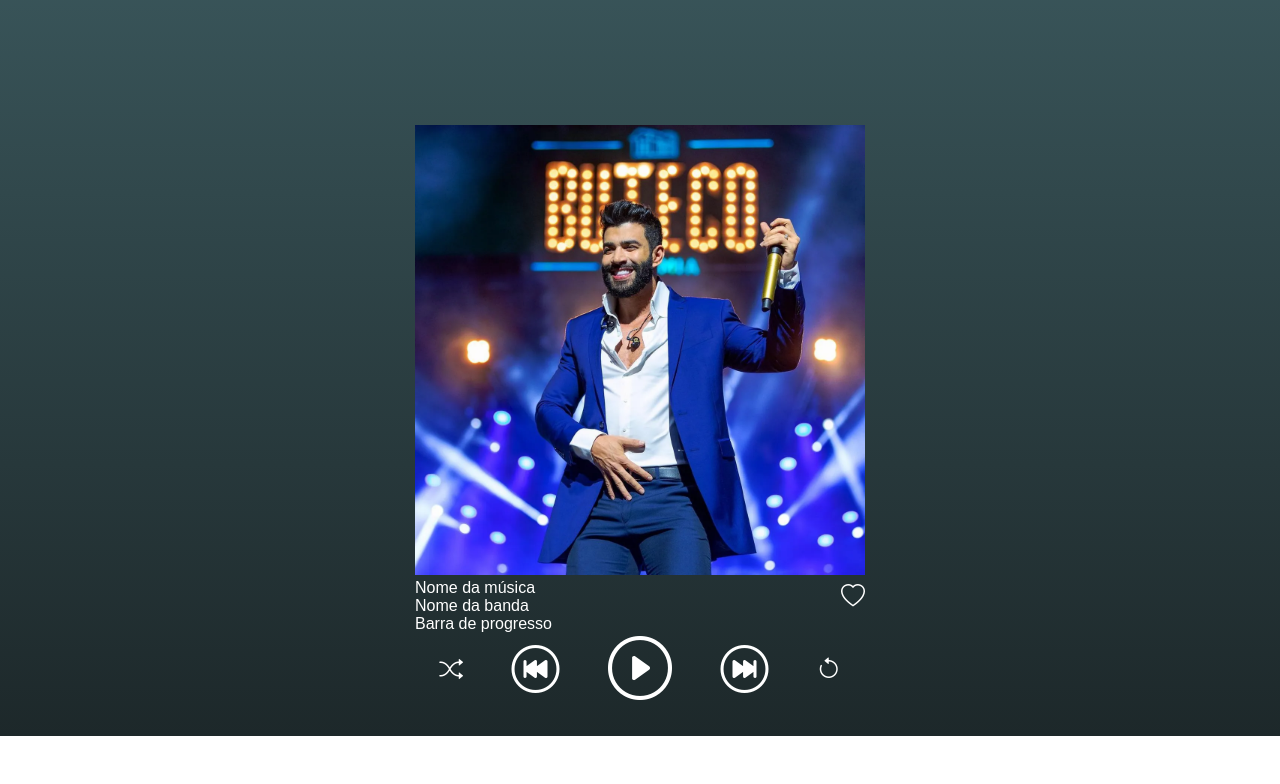
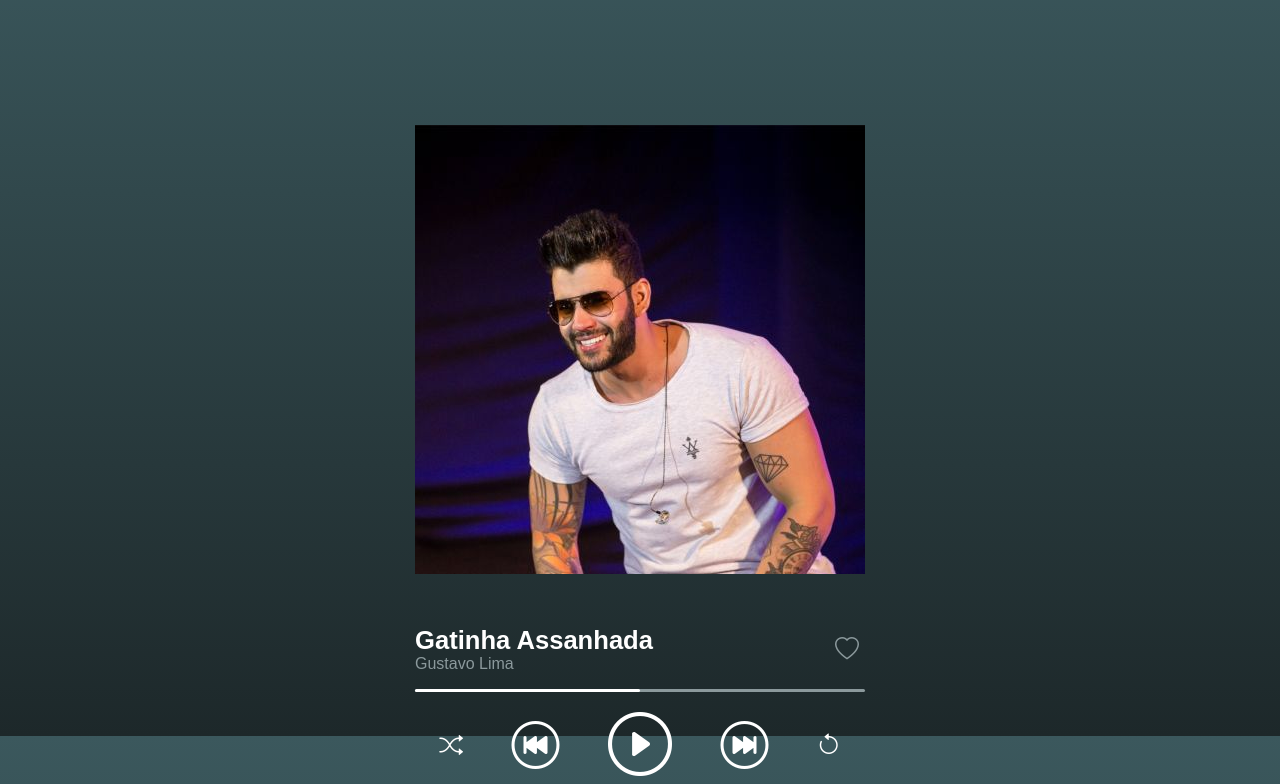
Before and after one commit to devfelipebrito/reprodutor-music, a plain HTML site: page index.html in a window 1280 px wide. Shown: the part 80-864 px from the top of the page. Before the commit the page ends 816 px from the top, so only its background shows below. Drawn offline with nearby package versions, Linux system fonts and the light colour scheme.

Commit message:
adding functionality to buttons

```diff
--- a/index.html
+++ b/index.html
@@ -10,23 +10,27 @@
 <body>
     <div class="music-container">
         <h1 id="playlist-title">Playlist Hashtag</h1>
-        <img id="cover" src="./assets/gusttavolima.png" alt="Gustavo Lima">
+        <img id="cover" alt="Disc Cover">
+        <audio id="audio"></audio>
         <div id="below-cover">
             <div id="song-info">
-                <div>Nome da música</div>
-                <div>Nome da banda</div>
+                <div id="song-name">Nome da música</div>
+                <div id="band-name" class="ligth-color">Nome da banda</div>
             </div>
-            <div id="like" class="button"><i class="bi bi-heart"></i></div>
+            <button id="like" class="button ligth-color"><i class="bi bi-heart"></i></button>
         </div>
-        <div>Barra de progresso</div>
+        <div id="progress-bar">
+            <div id="current-progress"></div>
+        </div>
         <div id="button-container">
-            <div id="shuffle" class="button"><i class="bi bi-shuffle"></i></div>
-            <div id="precious" class="button button-navigate"><i class="bi bi-skip-backward-circle"></i></div>
-            <div id="play" class="button button-biggest"><i class="bi bi-play-circle"></i></div>
-            <div id="next" class="button button-navigate"><i class="bi bi-skip-forward-circle"></i></div>
-            <div id="repeat" class="button"><i class="bi bi-arrow-counterclockwise"></i></div>
+            <button id="shuffle" class="button"><i class="bi bi-shuffle"></i></button>
+            <button id="previous" class="button button-navigate"><i class="bi bi-skip-backward-circle"></i></button>
+            <button id="play" class="button button-biggest"><i class="bi bi-play-circle"></i></button>
+            <button id="next" class="button button-navigate"><i class="bi bi-skip-forward-circle"></i></button>
+            <button id="repeat" class="button"><i class="bi bi-arrow-counterclockwise"></i></button>
         </div>
     </div>
 
+    <script src="/script.js"></script>
 </body>
 </html>
--- /dev/null
+++ b/script.js
@@ -0,0 +1,87 @@
+const songName = document.getElementById( 'song-name' );
+const bandName = document.getElementById( 'band-name' );
+const song = document.getElementById( 'audio' );
+const cover =document.getElementById( 'cover' );
+const play = document.getElementById( 'play' );
+const previous = document.getElementById( 'previous' );
+const next = document.getElementById( 'next' );
+
+const gatinhaAssanhada = {
+    songName: 'Gatinha Assanhada',
+    artist: 'Gustavo Lima',
+    file: 'gatinha-assanhada'
+};
+
+const seSolta = {
+    songName: 'Se Solta',
+    artist: 'MC Jacáre',
+    file: 'se-solta'
+};
+
+const elaQuerDancar = {
+    songName: 'Ela Quer Dancar',
+    artist: 'Guilherme Silva',
+    file: 'ela-quer-dancar'
+};
+
+let isPlaying = false;
+const playList = [gatinhaAssanhada, seSolta, elaQuerDancar];
+let index = 0;
+
+function playSong() {
+    play.querySelector('.bi').classList.remove('bi-play-circle');
+    play.querySelector('.bi').classList.add('bi-pause-circle');
+    song.play();
+    isPlaying = true;
+}
+
+function pauseSong() {
+    play.querySelector('.bi').classList.add('bi-play-circle');
+    play.querySelector('.bi').classList.remove('bi-pause-circle');
+    song.pause();
+    isPlaying = false;
+}
+
+function playPauseDecider() {
+    if ( isPlaying === true) {
+        pauseSong();
+    }
+    else {
+        playSong();
+    }
+}
+
+function initializeSong() {
+    cover.src = `assets/${playList[index].file}.jpg`;
+    song.src = `songs/${playList[index].file}.mp3`;
+    songName.innerText = playList[index].songName;
+    bandName.innerText =playList[index].artist;
+}
+
+function previousSong() {
+    if(index === 0 ){
+        index = playList.length -1;
+    }
+    else{
+        index -= 1;
+    }
+    initializeSong();
+    playSong();
+}
+
+function nextSong() {
+    if(index === playList.length -1){
+        index = 0;
+    }
+    else{
+        index += 1;
+    }
+    initializeSong();
+    playSong();
+}
+
+initializeSong();
+
+play.addEventListener('click', playPauseDecider);
+previous.addEventListener('click', previousSong);
+next.addEventListener('click', nextSong);
--- a/style.css
+++ b/style.css
@@ -1,8 +1,5 @@
 body {
-    background-image: linear-gradient(
-        rgb(59,88,93),
-        rgb(29, 40, 42)
-    );
+    background-image: linear-gradient(rgb(59, 88, 93),rgb(29, 40, 42));
     height: 100vh;
     color: white;
     font-family: sans-serif;
@@ -11,11 +8,18 @@ body {
     align-items: center;
 }
 
+button {
+    background-color: inherit;
+    color: inherit;
+    border: none;
+}
+
 #below-cover {
     display: flex;
     flex-direction: row;
     justify-content: space-between;
     align-items: center;
+    margin: 3em 0 1em 0;
 }
 
 #button-container {
@@ -47,3 +51,26 @@ body {
     justify-content: center;
     margin: 1em 0 4em 0;
 }
+#song-name {
+    font-size: 1.6em;
+    font-weight: bolder;
+}
+
+.ligth-color{
+    color: rgb(139 153 156);
+}
+
+#progress-bar {
+    background-color: rgb(139 153 156);
+    height: 3px;
+    width: 100%;
+    border-radius: 15px;
+    margin-bottom: 1em;
+}
+
+#current-progress{
+    background-color: white;
+    height: inherit;
+    width: 50%;
+    border-radius: inherit;
+}
```
Also changed, not shown: assets/JACARE-9-FOTO-DIVULGACAO.png (deleted), assets/ela-quer-dancar.jpg (renamed from assets/ab67616d00001e02d661fca59743ef24a7e8a8ee.jpg), assets/gatinha-assanhada.jpg (added), assets/gusttavolima.png (deleted), assets/se-solta.jpg (added), 3 other files.
